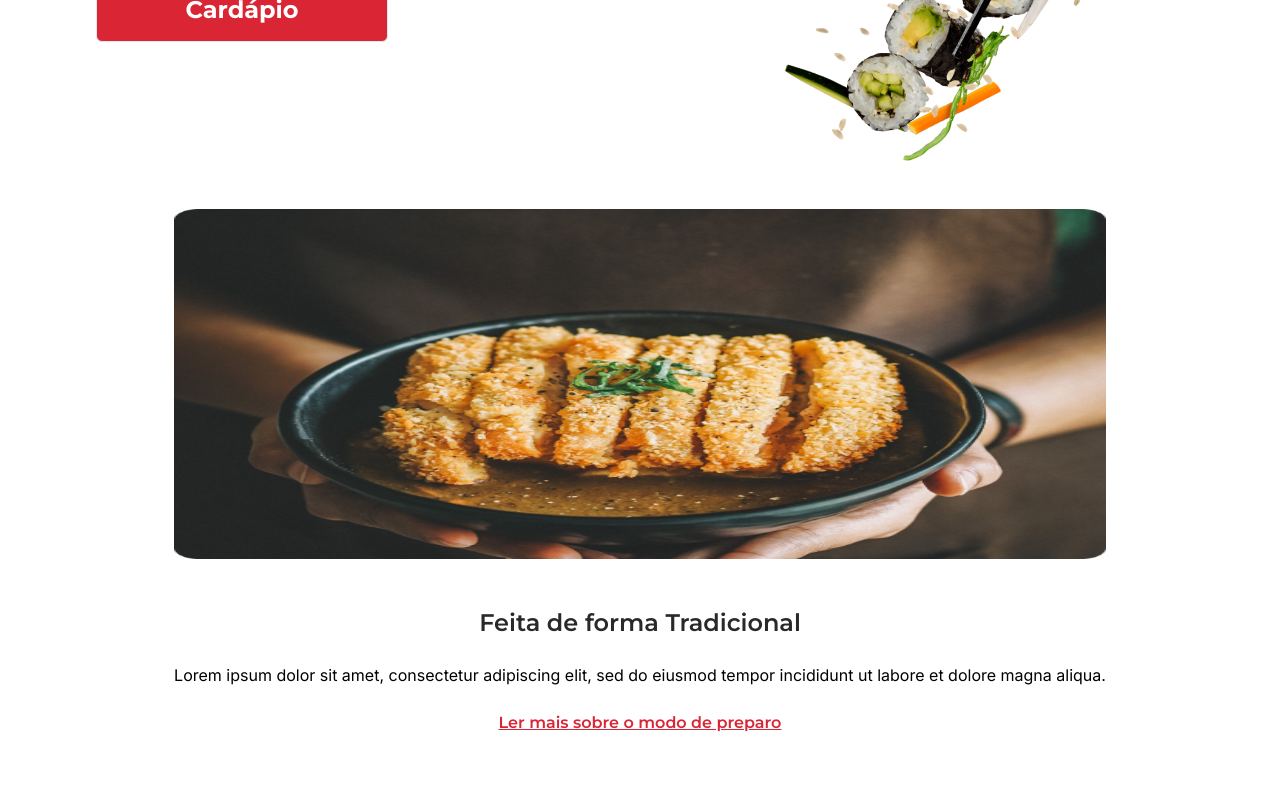
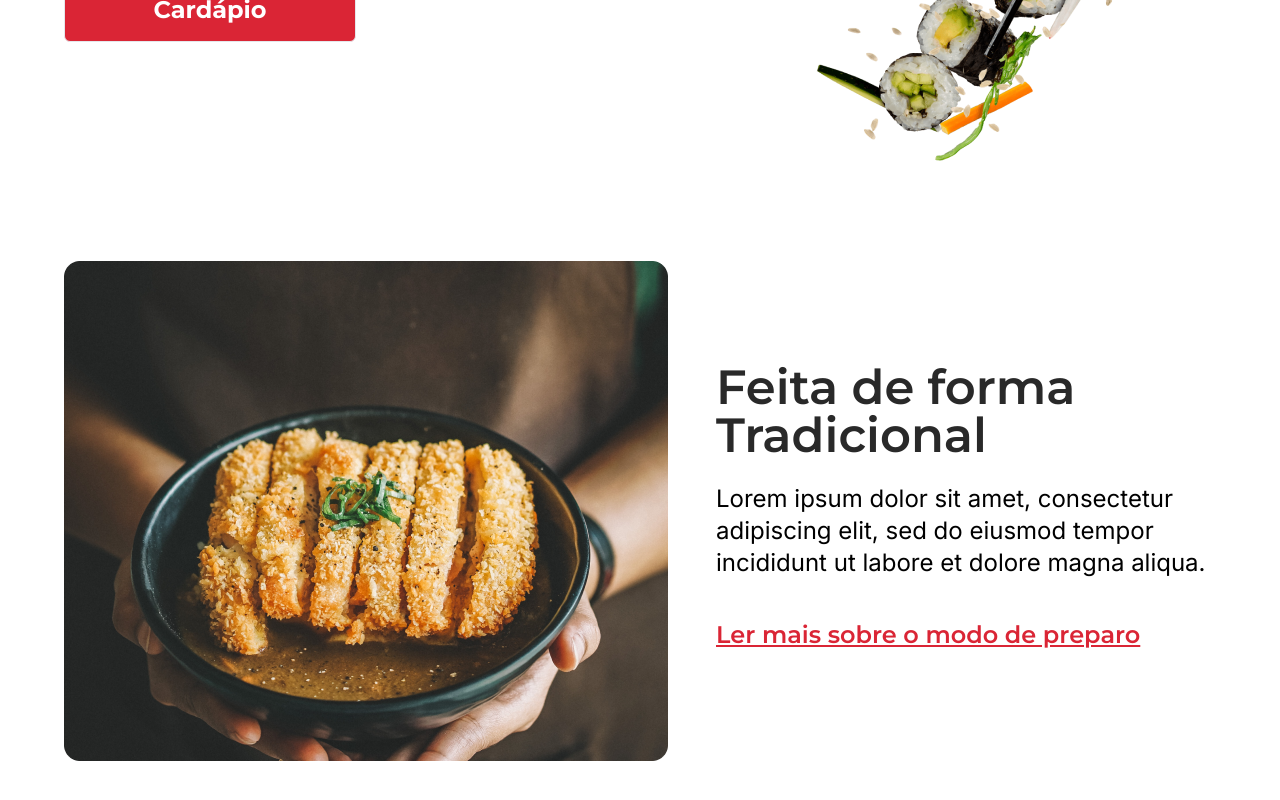
Before and after one commit to Rinpiki/JPFooD, a Next.js app: page / in a window 1280 px wide. Shown: the part 508-1308 px from the top of the page. Built offline with nearby package versions, Linux system fonts and the light colour scheme.

Commit message:
feat: add all screens

```diff
--- a/src/componets/SecondSection.tsx
+++ b/src/componets/SecondSection.tsx
@@ -4,23 +4,26 @@ import imgPrato from '../../public/img/pratocomida.png';
 
 function SecondSection() {
   return (
-    <div className="block mt-12 ">
+    <div className="block mt-12 w-full md:flex md:items-center md:mt-[100px] md:justify-between">
       <Image
-        className="mb-12 mx-auto w-full h-[350px]"
+        className="mb-12 mx-auto w-full md:w-[330px] h-[350px] lg:w-[480px] lg:h-[400px] xl:w-[604px] xl:h-[500px] md:mr-auto md:mx-0"
         src={imgPrato}
         alt="segurando um prato de comida"
         width={312}
         height={350}
       />
-      <div className="text-center mb-14">
-        <h2 className="font-semibold text-2xl text-cinza mb-6">
+      <div className="text-center mb-14 md:max-w-[300px] lg:max-w-[400px] xl:max-w-[500px] md:text-start">
+        <h2 className="font-semibold text-2xl text-cinza mb-6 md:font-semibold lg:text-5xl md:leading-[130%]">
           Feita de forma Tradicional
         </h2>
-        <p className="font-normal text-base font-Inter mb-6">
+        <p className="font-normal text-base font-Inter mb-6 md:font-normal lg:text-2xl lg:mb-10">
           Lorem ipsum dolor sit amet, consectetur adipiscing elit, sed do
-          eiusmod tempor incididunt ut labore et dolore magna aliqua.{' '}
+          eiusmod tempor incididunt ut labore et dolore magna aliqua.
         </p>
-        <a href="#" className="font-medium  text-base underline text-red">
+        <a
+          href="#"
+          className="font-medium  text-base underline text-red md:font-medium lg:text-2xl"
+        >
           Ler mais sobre o modo de preparo
         </a>
       </div>
--- a/src/styles/globals.css
+++ b/src/styles/globals.css
@@ -47,7 +47,7 @@ body > img {
 body > div {
   display: flex;
   max-width: 1300px;
-  width: 85%;
+  width: 90%;
   justify-content: center;
   align-items: center;
   flex-direction: column;
```
